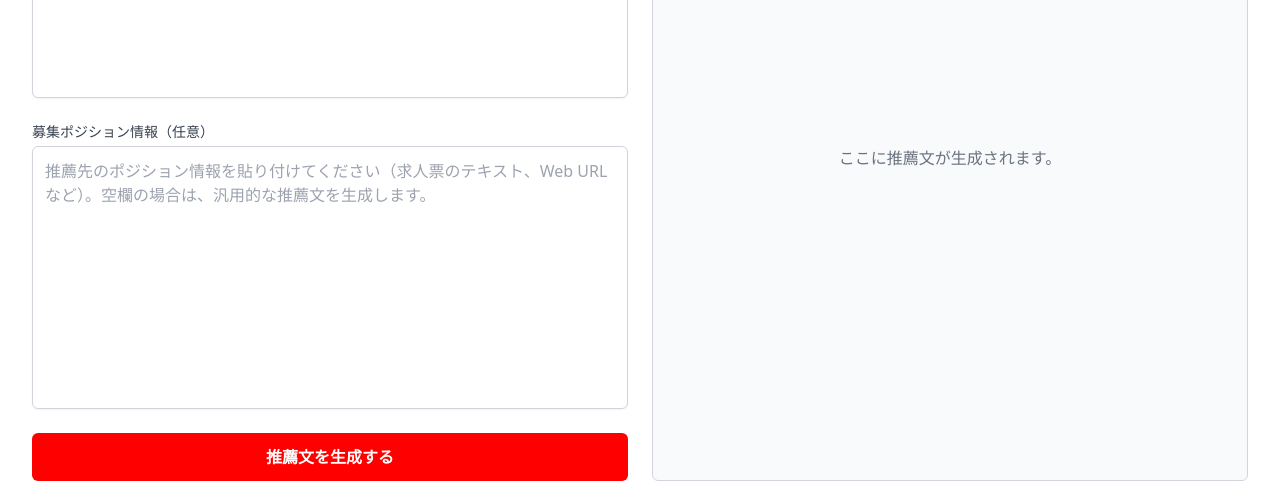
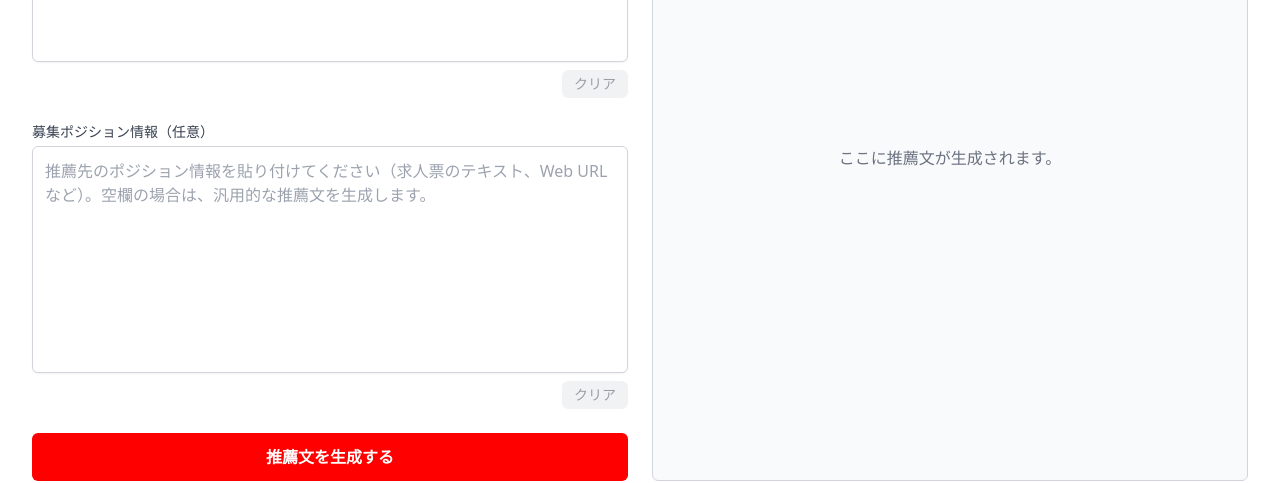
Before and after one commit to rururu5581/recommender, a React (Vite) app: page / in a window 1280 px wide. Shown: the part 287-770 px from the top of the page. Built offline with nearby package versions, Linux system fonts and the light colour scheme; no server answers.

Commit message:
Update InputSection.tsx

```diff
--- a/components/InputSection.tsx
+++ b/components/InputSection.tsx
@@ -1,4 +1,3 @@
-
 import React from 'react';
 
 interface InputSectionProps {
@@ -18,6 +17,15 @@ const InputSection: React.FC<InputSectionProps> = ({
   onGenerate,
   isLoading,
 }) => {
+  // クリアボタンのハンドラー
+  const handleClearResume = () => {
+    setResume('');
+  };
+
+  const handleClearPositionInfo = () => {
+    setPositionInfo('');
+  };
+
   return (
     <div className="flex flex-col space-y-6">
       <div className="flex-1 flex flex-col">
@@ -32,6 +40,14 @@ const InputSection: React.FC<InputSectionProps> = ({
           className="w-full flex-grow p-3 border border-gray-300 rounded-md shadow-sm focus:ring-[#FF0000] focus:border-[#FF0000] transition-shadow resize-none disabled:bg-gray-100"
           placeholder="ここに職務経歴書や面談メモのテキストを貼り付けてください。PDFの内容をコピー＆ペーストすることも可能です。"
         />
+        {/* クリアボタンの追加 - 職務経歴書 */}
+        <button
+          onClick={handleClearResume}
+          disabled={isLoading || !resume} // resumeが空の場合は無効にする
+          className="mt-2 ml-auto py-1 px-3 bg-gray-200 text-gray-700 rounded-md hover:bg-gray-300 focus:outline-none focus:ring-2 focus:ring-offset-2 focus:ring-gray-400 disabled:opacity-50 disabled:cursor-not-allowed text-sm"
+        >
+          クリア
+        </button>
       </div>
       <div className="flex-1 flex flex-col">
         <label htmlFor="position-info" className="block text-sm font-medium text-gray-700 mb-1">
@@ -45,6 +61,14 @@ const InputSection: React.FC<InputSectionProps> = ({
           className="w-full flex-grow p-3 border border-gray-300 rounded-md shadow-sm focus:ring-[#FF0000] focus:border-[#FF0000] transition-shadow resize-none disabled:bg-gray-100"
           placeholder="推薦先のポジション情報を貼り付けてください（求人票のテキスト、Web URLなど）。空欄の場合は、汎用的な推薦文を生成します。"
         />
+        {/* クリアボタンの追加 - 募集ポジション情報 */}
+        <button
+          onClick={handleClearPositionInfo}
+          disabled={isLoading || !positionInfo} // positionInfoが空の場合は無効にする
+          className="mt-2 ml-auto py-1 px-3 bg-gray-200 text-gray-700 rounded-md hover:bg-gray-300 focus:outline-none focus:ring-2 focus:ring-offset-2 focus:ring-gray-400 disabled:opacity-50 disabled:cursor-not-allowed text-sm"
+        >
+          クリア
+        </button>
       </div>
       <div>
         <button
```
